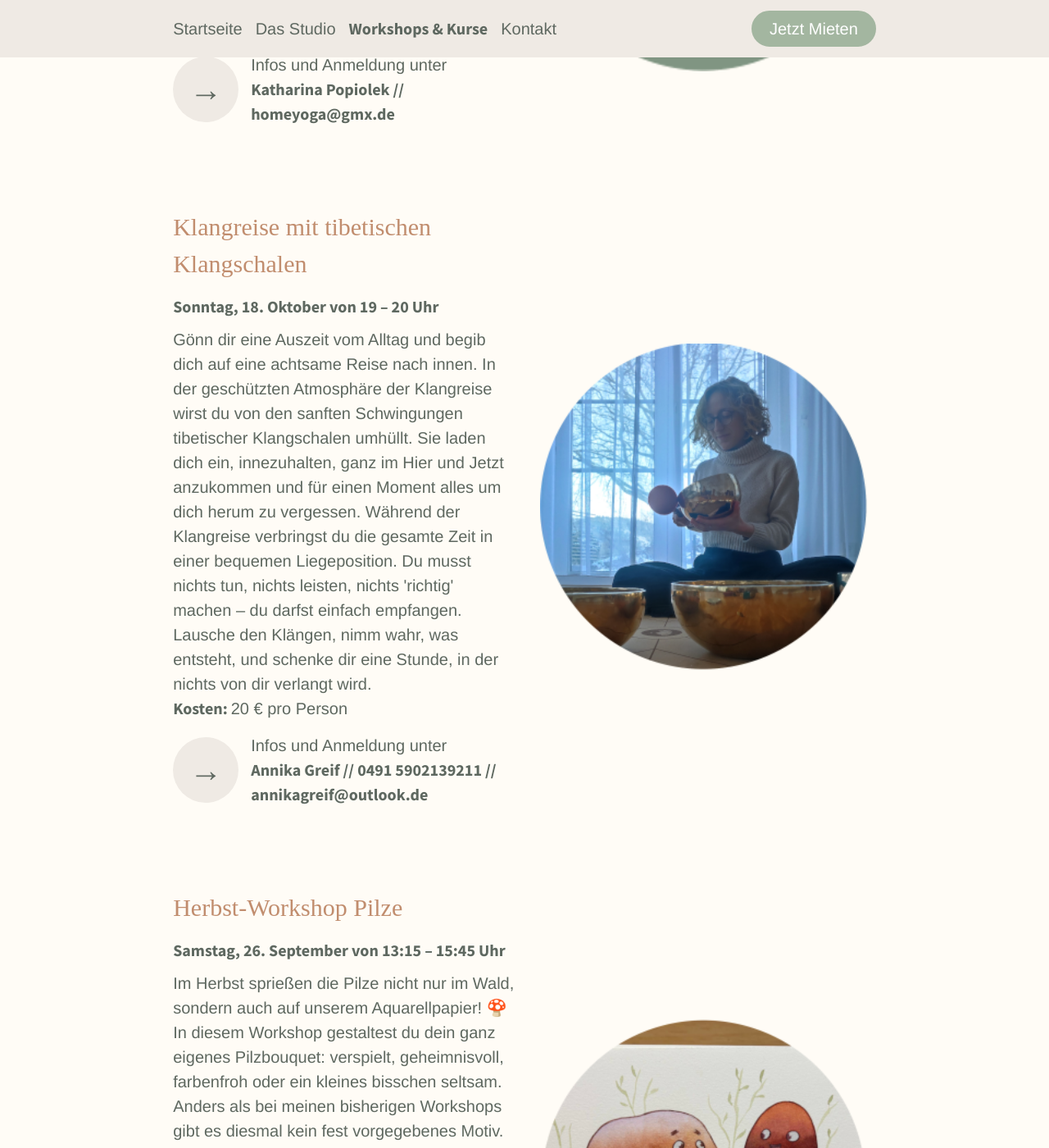
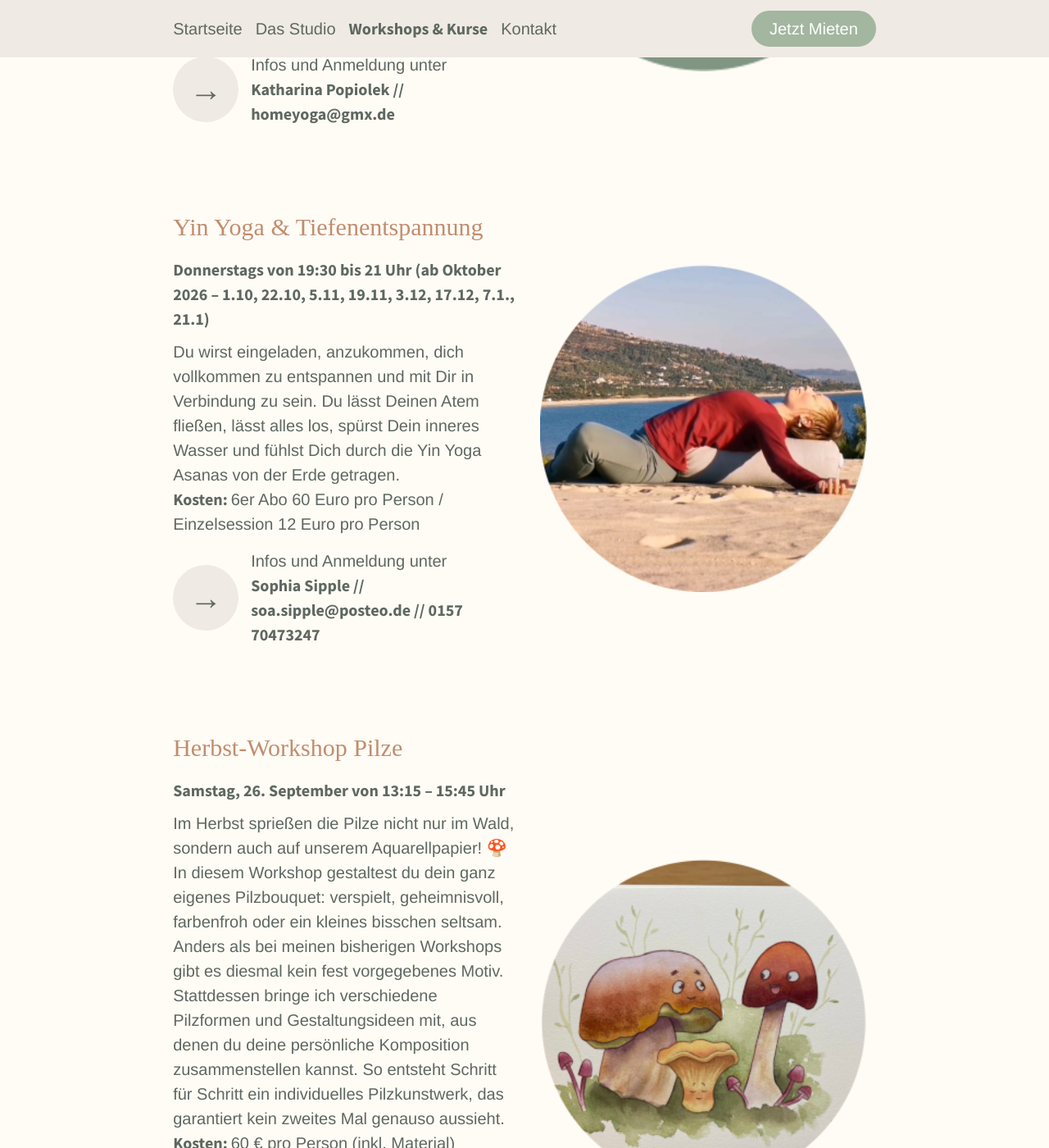
Before and after one commit to sonjafeitsch/meine-nische-website, a Jekyll site: the page built from kurse.html, in a window 1280 px wide and 1400 px high, scrolled down 3080 px. Shown: the whole window at 82% size. Built offline with Jekyll 4.4.1, drawn with Linux system fonts in a browser that asks for light colours; some web fonts are replaced; some of the changed text lies outside the part shown.

Commit message:
update website

```diff
--- a/kurse.html
+++ b/kurse.html
@@ -36,16 +36,14 @@ events:
     und Entspannung fühlst Du Dich wieder im Einklang mit Dir und der Welt. Ich freue mich auf Dich!"
     costs: "10er Karte für 160 € pro Person oder Einzelstunde für 20 € pro Person"
     address: "Katharina Popiolek // homeyoga@gmx.de"
-  - name: "Klangreise mit tibetischen Klangschalen"
-    image: annika2.png
-    time: Sonntag, 18. Oktober von 19 – 20 Uhr
-    description: "Gönn dir eine Auszeit vom Alltag und begib dich auf eine achtsame Reise nach innen.
-    In der geschützten Atmosphäre der Klangreise wirst du von den sanften Schwingungen tibetischer Klangschalen umhüllt.
-    Sie laden dich ein, innezuhalten, ganz im Hier und Jetzt anzukommen und für einen Moment alles um dich herum zu
-    vergessen. Während der Klangreise verbringst du die gesamte Zeit in einer bequemen Liegeposition.
-    Du musst nichts tun, nichts leisten, nichts 'richtig' machen – du darfst einfach empfangen. Lausche den Klängen, nimm wahr, was entsteht, und schenke dir eine Stunde, in der nichts von dir verlangt wird."
-    costs: "20 € pro Person"
-    address: "Annika Greif // 0491 5902139211 // annikagreif@outlook.de"
+  - name: "Yin Yoga & Tiefenentspannung"
+    image: yinYoga.png
+    time: Donnerstags von 19:30 bis 21 Uhr (ab Oktober 2026 – 1.10, 22.10, 5.11, 19.11, 3.12, 17.12, 7.1., 21.1)
+    description: "Du wirst eingeladen, anzukommen, dich vollkommen zu entspannen und mit Dir in Verbindung zu sein. Du
+    lässt Deinen Atem fließen, lässt alles los, spürst Dein inneres Wasser und fühlst Dich durch die Yin Yoga Asanas von
+    der Erde getragen."
+    costs: "6er Abo 60 Euro pro Person / Einzelsession 12 Euro pro Person"
+    address: "Sophia Sipple // soa.sipple@posteo.de // 0157 70473247"
   - name: "Herbst-Workshop Pilze"
     image: dominika.png
     time:  Samstag, 26. September von 13:15 – 15:45 Uhr
@@ -58,6 +56,16 @@ events:
     costs: "60 € pro Person (inkl. Material)"
     address: "Dominika Heublein-Behrens // mail@ominia-art.de"
     homepage: "ominia-art.de/produkt/herbst-workshop-pilze/"
+  - name: "Klangreise mit tibetischen Klangschalen"
+    image: annika2.png
+    time: Sonntag, 18. Oktober von 19 – 20 Uhr
+    description: "Gönn dir eine Auszeit vom Alltag und begib dich auf eine achtsame Reise nach innen.
+    In der geschützten Atmosphäre der Klangreise wirst du von den sanften Schwingungen tibetischer Klangschalen umhüllt.
+    Sie laden dich ein, innezuhalten, ganz im Hier und Jetzt anzukommen und für einen Moment alles um dich herum zu
+    vergessen. Während der Klangreise verbringst du die gesamte Zeit in einer bequemen Liegeposition.
+    Du musst nichts tun, nichts leisten, nichts 'richtig' machen – du darfst einfach empfangen. Lausche den Klängen, nimm wahr, was entsteht, und schenke dir eine Stunde, in der nichts von dir verlangt wird."
+    costs: "20 € pro Person"
+    address: "Annika Greif // 0491 5902139211 // annikagreif@outlook.de"
   - name: "Psychologische und Systemische Beratung"
     image: julia.png
     time:  Auf Anfrage
```
